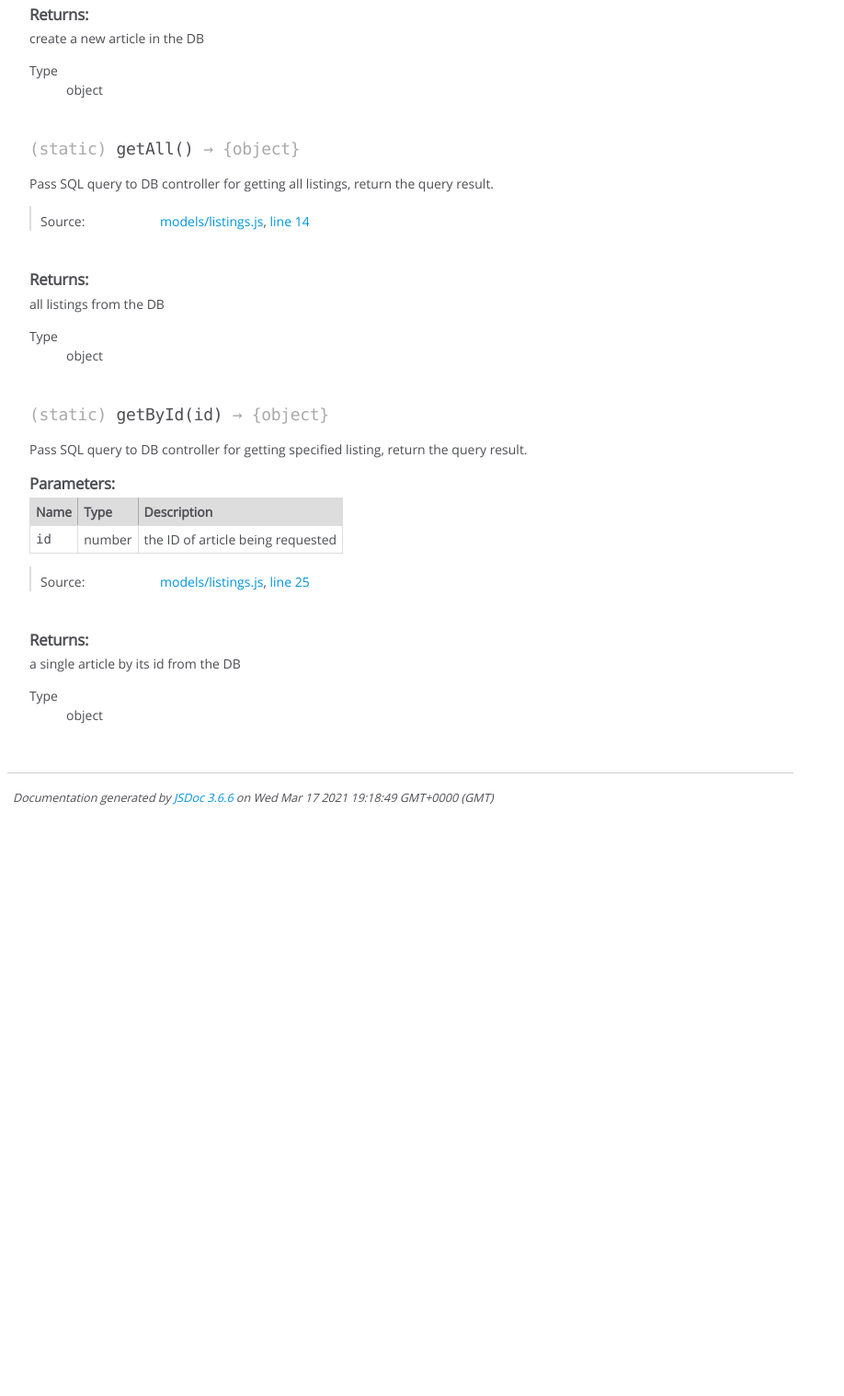
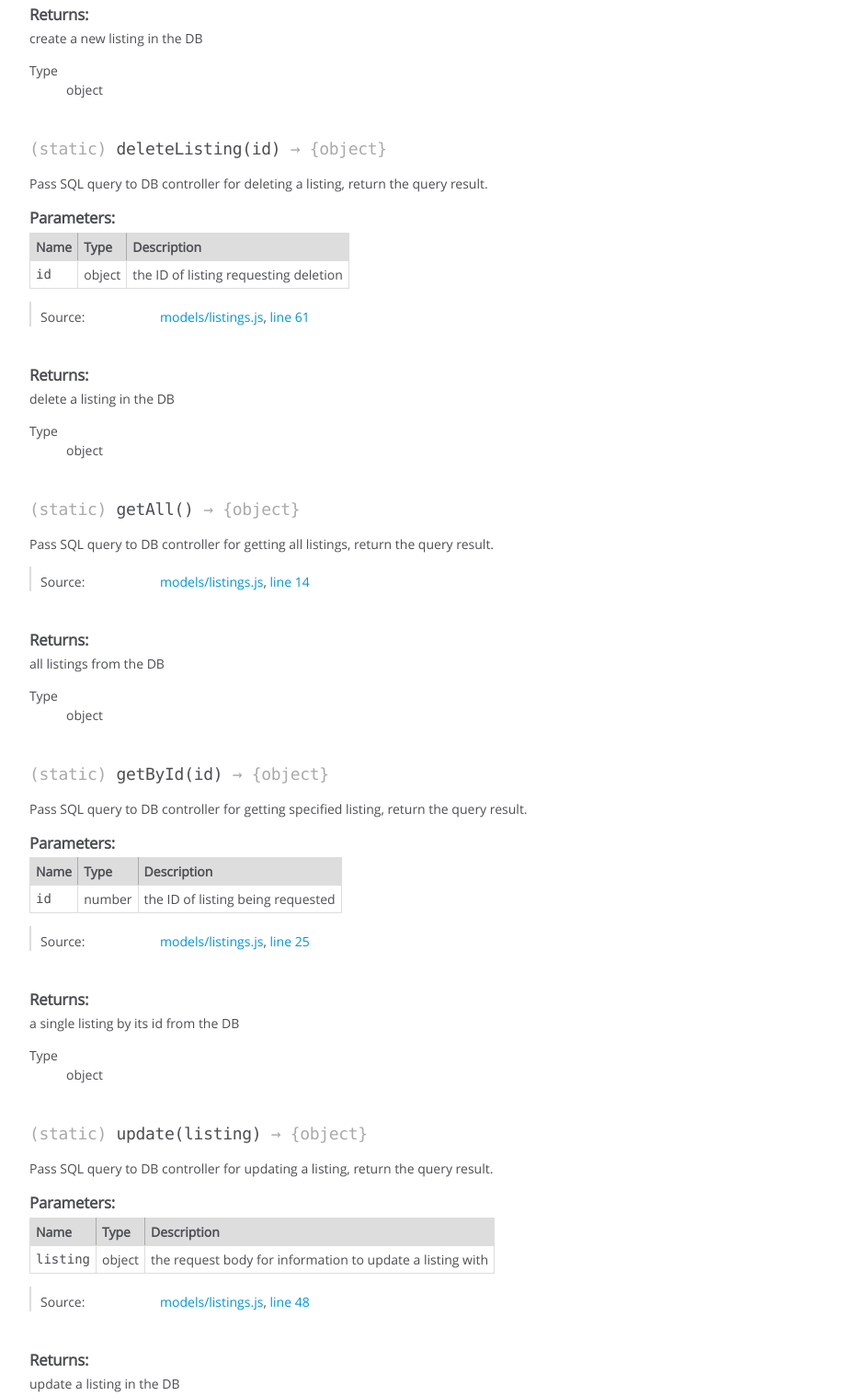
Before and after one commit to SyamMarcus/Web-Development-BackEnd-Uni-Module, a website: page docs/jsdocs/module-models_listings.html in a window 1280 px wide. Shown: the part 594-2112 px from the top of the page at 92% size, without its empty margins (0-918 px from the left). Before the commit the page ends 1486 px from the top, so only its background shows below. Drawn offline with Linux system fonts and the light colour scheme.

Commit message:
version 0.3.4
Feat:
- Added JSDoc to the newly added methods in the listings.js route and model

```diff
--- a/docs/jsdocs/module-models_listings.html
+++ b/docs/jsdocs/module-models_listings.html
@@ -158,7 +158,7 @@
 
 
 
-    <h4 class="name" id=".create"><span class="type-signature">(static) </span>create<span class="signature">(article)</span><span class="type-signature"> &rarr; {object}</span></h4>
+    <h4 class="name" id=".create"><span class="type-signature">(static) </span>create<span class="signature">(listing)</span><span class="type-signature"> &rarr; {object}</span></h4>
 
 
 
@@ -202,7 +202,7 @@
 
         <tr>
 
-                <td class="name"><code>article</code></td>
+                <td class="name"><code>listing</code></td>
 
 
             <td class="type">
@@ -288,7 +288,166 @@
 
 
 <div class="param-desc">
-    create a new article in the DB
+    create a new listing in the DB
+</div>
+
+
+
+<dl>
+    <dt>
+        Type
+    </dt>
+    <dd>
+
+<span class="param-type">object</span>
+
+
+    </dd>
+</dl>
+
+
+
+
+
+
+
+
+
+
+
+
+
+    <h4 class="name" id=".deleteListing"><span class="type-signature">(static) </span>deleteListing<span class="signature">(id)</span><span class="type-signature"> &rarr; {object}</span></h4>
+
+
+
+
+
+
+<div class="description">
+    Pass SQL query to DB controller for deleting a listing, return the query result.
+</div>
+
+
+
+
+
+
+
+
+
+    <h5>Parameters:</h5>
+
+
+<table class="params">
+    <thead>
+    <tr>
+
+        <th>Name</th>
+
+
+        <th>Type</th>
+
+
+
+
+
+        <th class="last">Description</th>
+    </tr>
+    </thead>
+
+    <tbody>
+
+
+        <tr>
+
+                <td class="name"><code>id</code></td>
+
+
+            <td class="type">
+
+
+<span class="param-type">object</span>
+
+
+
+            </td>
+
+
+
+
+
+            <td class="description last">the ID of listing requesting deletion</td>
+        </tr>
+
+
+    </tbody>
+</table>
+
+
+
+
+
+
+<dl class="details">
+
+
+
+
+
+
+
+
+
+
+
+
+
+
+
+
+
+
+
+
+
+
+
+
+
+
+    <dt class="tag-source">Source:</dt>
+    <dd class="tag-source"><ul class="dummy"><li>
+        <a href="models_listings.js.html">models/listings.js</a>, <a href="models_listings.js.html#line61">line 61</a>
+    </li></ul></dd>
+
+
+
+
+
+
+
+</dl>
+
+
+
+
+
+
+
+
+
+
+
+
+
+
+
+<h5>Returns:</h5>
+
+
+<div class="param-desc">
+    delete a listing in the DB
 </div>
 
 
@@ -487,7 +646,7 @@
 
 
 
-            <td class="description last">the ID of article being requested</td>
+            <td class="description last">the ID of listing being requested</td>
         </tr>
 
 
@@ -557,7 +716,166 @@
 
 
 <div class="param-desc">
-    a single article by its id from the DB
+    a single listing by its id from the DB
+</div>
+
+
+
+<dl>
+    <dt>
+        Type
+    </dt>
+    <dd>
+
+<span class="param-type">object</span>
+
+
+    </dd>
+</dl>
+
+
+
+
+
+
+
+
+
+
+
+
+
+    <h4 class="name" id=".update"><span class="type-signature">(static) </span>update<span class="signature">(listing)</span><span class="type-signature"> &rarr; {object}</span></h4>
+
+
+
+
+
+
+<div class="description">
+    Pass SQL query to DB controller for updating a listing, return the query result.
+</div>
+
+
+
+
+
+
+
+
+
+    <h5>Parameters:</h5>
+
+
+<table class="params">
+    <thead>
+    <tr>
+
+        <th>Name</th>
+
+
+        <th>Type</th>
+
+
+
+
+
+        <th class="last">Description</th>
+    </tr>
+    </thead>
+
+    <tbody>
+
+
+        <tr>
+
+                <td class="name"><code>listing</code></td>
+
+
+            <td class="type">
+
+
+<span class="param-type">object</span>
+
+
+
+            </td>
+
+
+
+
+
+            <td class="description last">the request body for information to update a listing with</td>
+        </tr>
+
+
+    </tbody>
+</table>
+
+
+
+
+
+
+<dl class="details">
+
+
+
+
+
+
+
+
+
+
+
+
+
+
+
+
+
+
+
+
+
+
+
+
+
+
+    <dt class="tag-source">Source:</dt>
+    <dd class="tag-source"><ul class="dummy"><li>
+        <a href="models_listings.js.html">models/listings.js</a>, <a href="models_listings.js.html#line48">line 48</a>
+    </li></ul></dd>
+
+
+
+
+
+
+
+</dl>
+
+
+
+
+
+
+
+
+
+
+
+
+
+
+
+<h5>Returns:</h5>
+
+
+<div class="param-desc">
+    update a listing in the DB
 </div>
 
 
@@ -602,7 +920,7 @@
 <br class="clear">
 
 <footer>
-    Documentation generated by <a href="https://github.com/jsdoc/jsdoc">JSDoc 3.6.6</a> on Wed Mar 17 2021 19:18:49 GMT+0000 (GMT)
+    Documentation generated by <a href="https://github.com/jsdoc/jsdoc">JSDoc 3.6.6</a> on Sat Apr 03 2021 23:22:02 GMT+0000 (GMT)
 </footer>
 
 <script> prettyPrint(); </script>
--- a/routes/listings.js
+++ b/routes/listings.js
@@ -83,6 +83,10 @@ async function updateListing(ctx) {
   }
 }
 
+/**
+ * function to set response for the deleteListing route handler
+ * @param {object} ctx - The Koa request/response context object
+*/
 async function deleteListing(ctx) {
   let id = ctx.params.id;
   let result = await model.deleteListing(id);
```
Also changed, not shown: docs/jsdocs/index.html (+1 -1 lines), docs/jsdocs/index.js.html (+6 -3 lines), docs/jsdocs/module-controllers_auth.html (+1 -1 lines), docs/jsdocs/module-controllers_validation.html (+1 -1 lines), docs/jsdocs/module-helpers_database.html (+1 -1 lines), docs/jsdocs/module-index.html (+4 -4 lines), docs/jsdocs/module-models_users.html (+1 -1 lines), docs/jsdocs/module-permissions_users.html (+1 -1 lines), docs/jsdocs/module-routers_home.html (+1 -1 lines), docs/jsdocs/module-routers_listings.html (+142 -5 lines), docs/jsdocs/module-routers_register.html (+2 -2 lines), docs/jsdocs/module-strategies_basic.html (+1 -1 lines), models/listings.js (+12 -1 lines), 1 other file.
